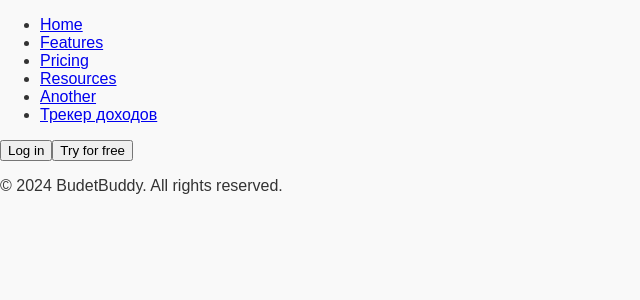
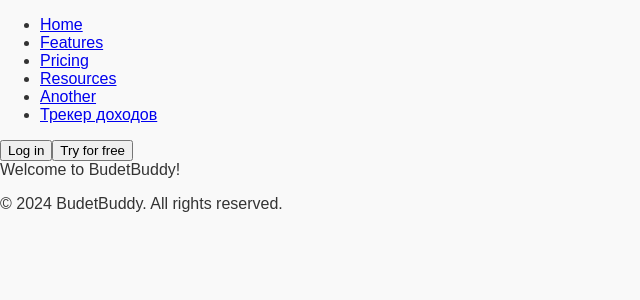
Before and after one commit to myrzabechek/cs12-groupFP, a React (Create React App) app: page / in a window 1280 px wide. Shown: the top 300 px of the page, without its empty margins (0-640 px from the left). Built offline with nearby package versions, Linux system fonts and the light colour scheme.

Commit message:
Added home page

```diff
--- a/src/App.js
+++ b/src/App.js
@@ -15,7 +15,7 @@
     <Header />
     <main>
       <Routes>
-        <Route path="/home" element={<HomePage/>} />
+        <Route path="/" element={<HomePage/>} />
         <Route path="/features" element={<FeaturesPage />} />
         <Route path="/pricing" element={<PricingPage />} />
         <Route path="/resources" element={<ResourcesPage />} />
```
Also changed, not shown: src/components/footer.js (line endings or trailing spaces), src/image/IMAGE-21.png (added).
